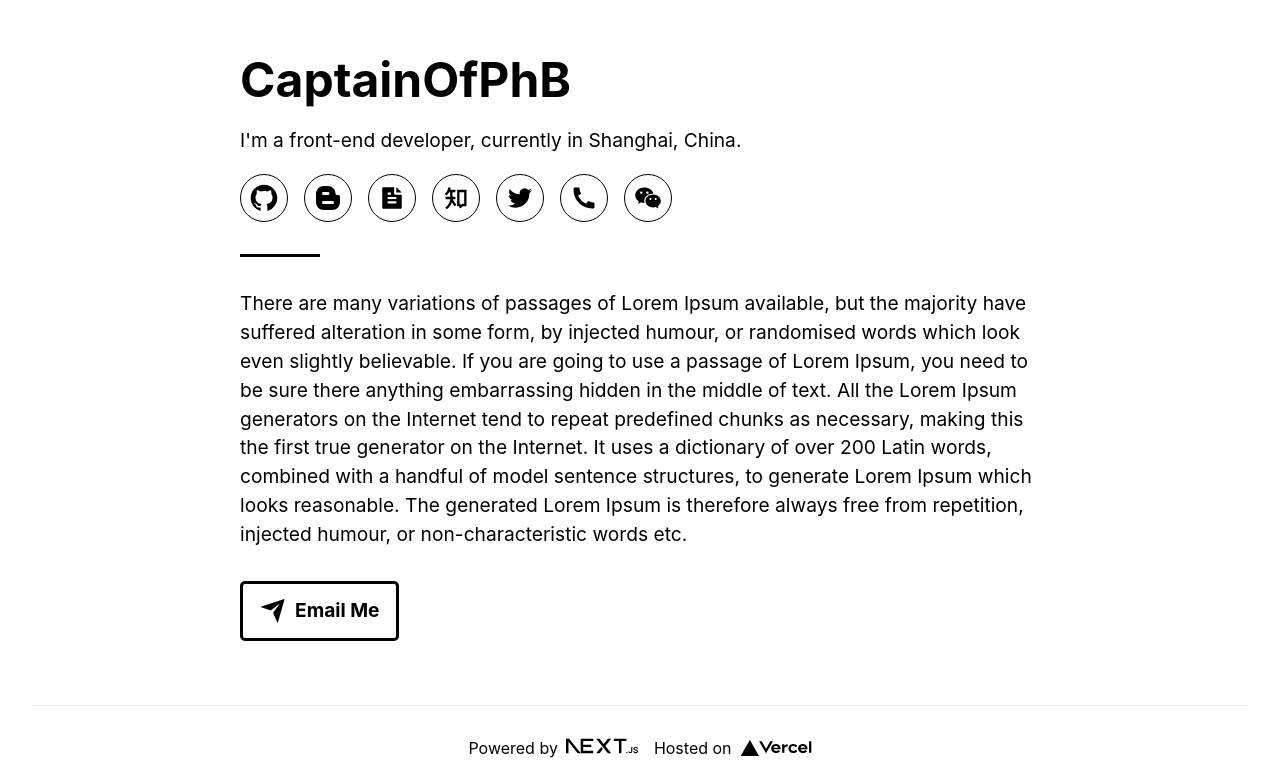
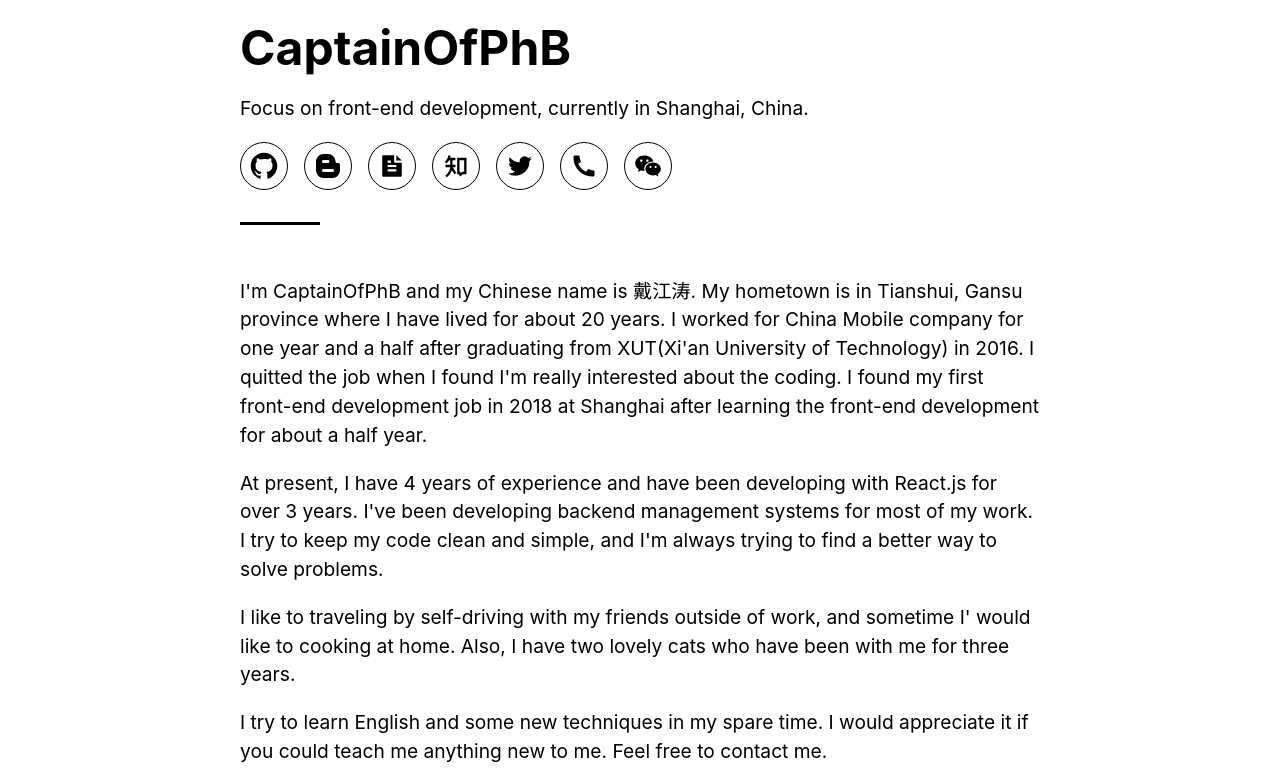
Before and after one commit to CaptainOfPhB/portfolios, a Next.js app: page / in a window 1280 px wide. Shown: the part 272-1040 px from the top of the page. Built offline with nearby package versions, Linux system fonts and the light colour scheme.

Commit message:
feat: update the introduction

```diff
--- a/pages/index.tsx
+++ b/pages/index.tsx
@@ -17,7 +17,7 @@ const Home: NextPage = () => {
           <Image src='/avatar.svg' alt='me' width={256} height={256} />
         </div>
         <h1 className={styles.title}>CaptainOfPhB</h1>
-        <p className={styles.description}>I&apos;m a front-end developer, currently in Shanghai, China.</p>
+        <p className={styles.description}>Focus on front-end development, currently in Shanghai, China.</p>
         <div className={styles.links}>
           <a className={styles.link} title='GitHub' target='_blank' rel='noreferrer' href='https://github.com/CaptainOfPhB'>
             <Image src='/github.svg' alt='github' width={32} height={32} />
@@ -25,7 +25,7 @@ const Home: NextPage = () => {
           <a className={styles.link} title='Blog' target='_blank' rel='noreferrer' href='https://daijiangtao.blog'>
             <Image src='/blog.svg' alt='blog' width={24} height={24} />
           </a>
-          <a className={styles.link} title='resume' target='_blank' rel='noreferrer' href='/resume-page-is-under-construction'>
+          <a className={styles.link} title='resume' target='_blank' rel='noreferrer' onClick={() => alert('Sorry, resume is under constructing')}>
             <Image src='/resume.svg' alt='resume' width={26} height={26} />
           </a>
           <a className={styles.link} title='知乎' target='_blank' rel='noreferrer' href='https://www.zhihu.com/people/CaptainInPHW'>
@@ -37,17 +37,27 @@ const Home: NextPage = () => {
           <a className={styles.link} title='Phone' target='_blank' rel='noreferrer' href='tel:+8617349777173'>
             <Image src='/phone.svg' alt='phone' width={28} height={28} />
           </a>
-          <a className={styles.link} title='WeChat' target='_blank' rel='noreferrer' href='https://github.com/CaptainOfPhB'>
+          <a className={styles.link} title='WeChat' target='_blank' rel='noreferrer' href='https://pic1.zhimg.com/80/v2-b5de1adce0d79ec3bed787f9369db7d9_1440w.jpeg'>
             <Image src='/wechat.svg' alt='wechat' width={28} height={28} />
           </a>
         </div>
         <div className={styles.divider} />
         <div className={styles.introduction}>
-          There are many variations of passages of Lorem Ipsum available, but the majority have suffered alteration in some form, by injected humour, or randomised words which
-          look even slightly believable. If you are going to use a passage of Lorem Ipsum, you need to be sure there anything embarrassing hidden in the middle of text.
-          All the Lorem Ipsum generators on the Internet tend to repeat predefined chunks as necessary, making this the first true generator on the Internet. It uses a dictionary
-          of over 200 Latin words, combined with a handful of model sentence structures, to generate Lorem Ipsum which looks reasonable. The generated Lorem Ipsum is therefore
-          always free from repetition, injected humour, or non-characteristic words etc.
+          <p>
+            I&apos;m CaptainOfPhB and my Chinese name is 戴江涛. My hometown is in Tianshui, Gansu province where I have lived for about 20 years. I worked for China Mobile company
+            for one year and a half after graduating from XUT(Xi&apos;an University of Technology) in 2016. I quitted the job when I found I&apos;m really interested about the
+            coding. I found my first front-end development job in 2018 at Shanghai after learning the front-end development for about a half year.
+          </p>
+          <p>
+            At present, I have 4 years of experience and have been developing with React.js for over 3 years. I&apos;ve been developing backend management systems for most of my
+            work. I try to keep my code clean and simple, and I&apos;m always trying to find a better way to solve problems.
+          </p>
+          <p>
+            I like to traveling by self-driving with my friends outside of work, and sometime I&apos; would like to cooking at home. Also, I have two lovely cats who have been with
+            me for three years.
+          </p>
+          <p>I try to learn English and some new techniques in my spare time. I would appreciate it if you could teach me anything new to me. Feel free to contact me.</p>
+          <p>Looking forward to your mail.</p>
         </div>
         <a className={styles.email} href='mailto:captainofphb@gmail.com'>
           <Image src='/send.svg' alt='send' width={28} height={28} />
--- a/styles/Home.module.css
+++ b/styles/Home.module.css
@@ -5,7 +5,7 @@
 .main {
   min-height: 100vh;
   max-width: 800px;
-  padding: 4rem 0;
+  padding: 2rem 0 4rem;
   margin: 0 auto;
   flex: 1;
   display: flex;
```
